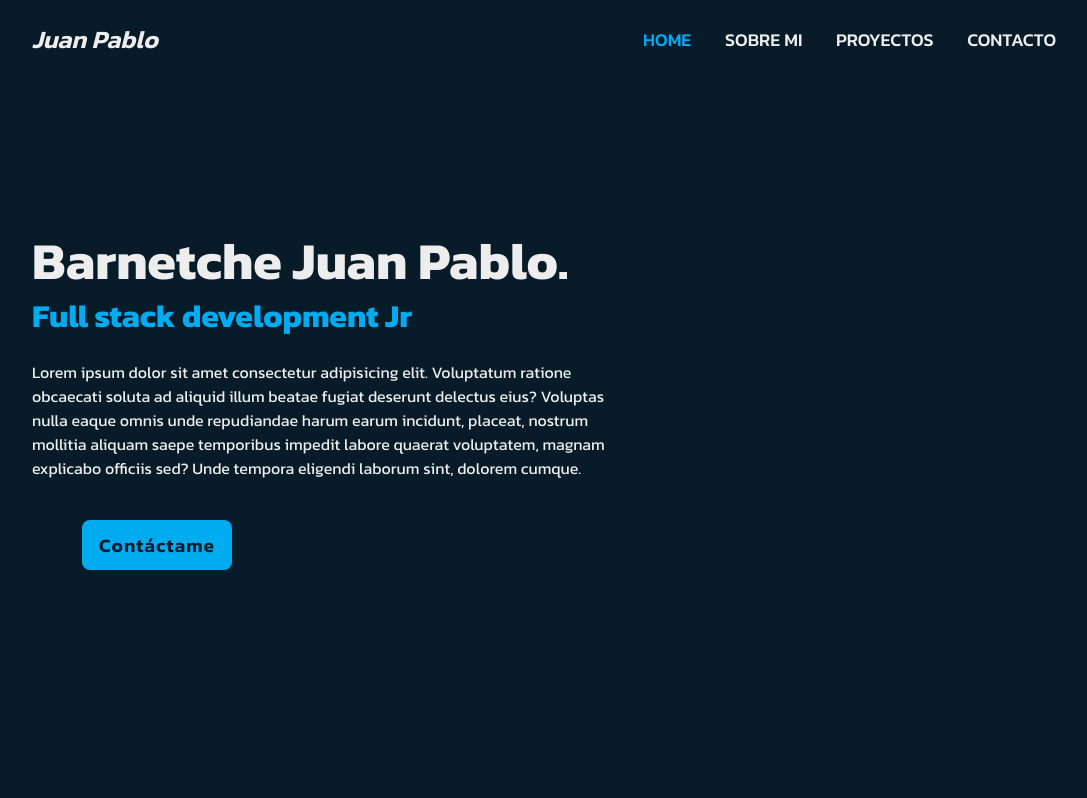
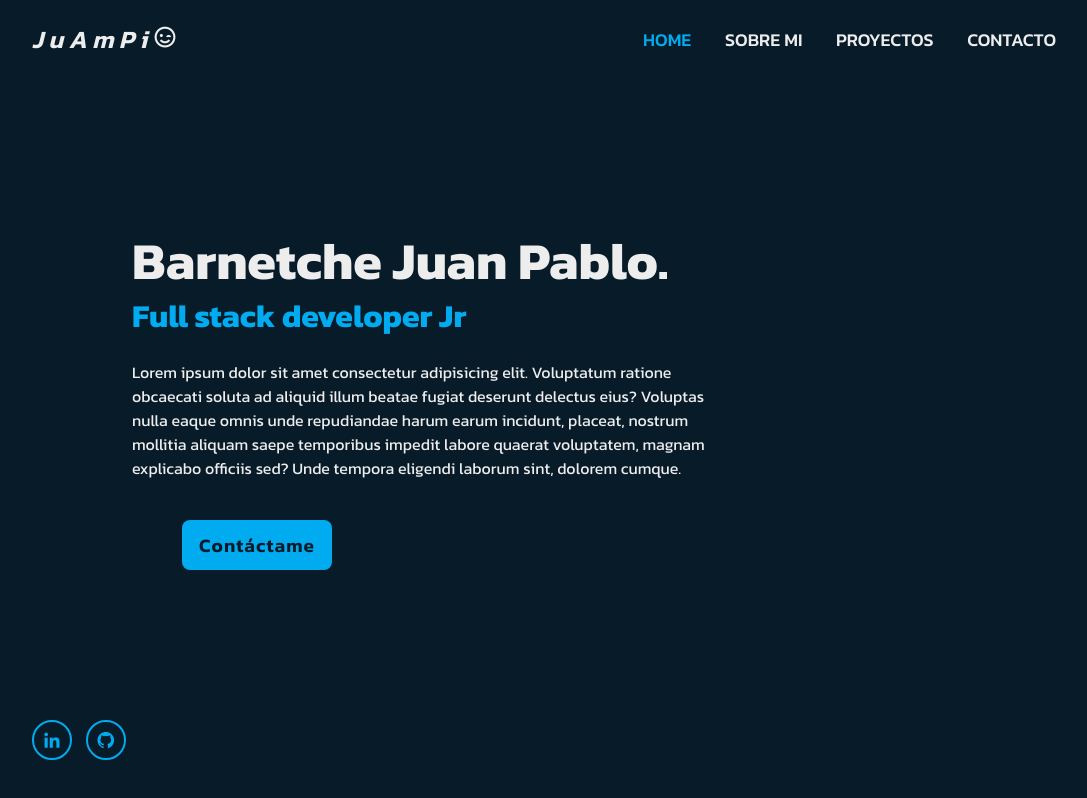
Before and after one commit to JuAmPi27/portfolio_personal, a plain HTML site: page index.html in a window 1280 px wide. Shown: the whole page, without its empty margins (96-1183 px from the left). Drawn offline with nearby package versions, Linux system fonts and the light colour scheme.

Commit message:
efecto de página y pequeñas modificaciones

```diff
--- a/index.html
+++ b/index.html
@@ -6,11 +6,12 @@
     <meta name="viewport" content="width=device-width, initial-scale=1.0">
     <title>Portfolio personal</title>
     <link rel="stylesheet" href="style.css">
+    <link href='https://unpkg.com/boxicons@2.1.4/css/boxicons.min.css' rel='stylesheet'>  <!-- BOXICONS -->
 </head>
 <body>
     <!-- header -->
     <header class="header">
-        <a href="#" class="logo"> <i>Juan Pablo</i></a>
+        <a href="#" class="logo"> <i>J u A m P i <i class='bx bx-wink-smile'></i></i></a>
 
          <!-- navbar -->
         <nav class="navbar">
@@ -24,12 +25,17 @@
     <section class="home">
         <div class="home-content">
             <h1>Barnetche Juan Pablo.</h1>
-            <h3>Full stack development Jr</h3>
+            <h3>Full stack developer Jr</h3>
             <p>Lorem ipsum dolor sit amet consectetur adipisicing elit. Voluptatum ratione obcaecati soluta ad aliquid illum beatae fugiat deserunt delectus eius? Voluptas nulla eaque omnis unde repudiandae harum earum incidunt, placeat, nostrum mollitia aliquam saepe temporibus impedit labore quaerat voluptatem, magnam explicabo officiis sed? Unde tempora eligendi laborum sint, dolorem cumque.</p>
             <div class="btn-box">
                 <a href="#">Contáctame</a>
             </div>
         </div>
+
+        <div class="home-sci">
+            <a href="#" target="_blank"><i class='bx bxl-linkedin'></i></a>
+            <a href="https://github.com/JuAmPi27?tab=repositories" target="_blank"><i class='bx bxl-github'></i></a>
+        </div>
     </section>
 
 </body>
--- a/style.css
+++ b/style.css
@@ -5,6 +5,7 @@
 :root {
     --color-primario: #ededed;
     --color-secundario: #00abf0;
+    --color-extra: #081b29;
 }
 
 
@@ -16,7 +17,6 @@
 }
 
 body {
-    background: #081b29;
     color: var(--color-primario);
 }
 
@@ -34,10 +34,23 @@ body {
 }
 
 .logo {
+    position: relative;
     font-size: 25px;
     color: var(--color-primario);
     text-decoration: none;
     font-weight: 600;
+}
+
+.logo::before {
+    content: '';
+    position: absolute;
+    top: 0;
+    right: 0;
+    width: 100%;
+    height: 100%;
+    background: var(--color-extra);
+    animation: showRight 1s ease forwards;
+    animation-delay: .4s;
 }
 
 .navbar a {
@@ -57,6 +70,7 @@ body {
 
 .home {
     height: 100vh;
+    background: var(--color-extra);
     display: flex;
     align-items: center;
     padding: 0 10%;
@@ -64,29 +78,83 @@ body {
 
 .home-content {
     max-width: 600px;
+    margin-left: 100px;
 }
 
 .home-content h1 {
+    position: relative;
     font-size: 52px;
     font-weight: 700;
     line-height: 1.2;
 }
 
+.home-content h1::before {
+    content: '';
+    position: absolute;
+    top: 0;
+    right: 0;
+    width: 100%;
+    height: 100%;
+    background: var(--color-extra);
+    animation: showRight 1s ease forwards;
+    animation-delay: 1s;
+}
+
 .home-content h3 {
+    position: relative;
     font-size: 32px;
     font-weight: 700;
     color: var(--color-secundario);
 }
 
+.home-content h3::before {
+    content: '';
+    position: absolute;
+    top: 0;
+    right: 0;
+    width: 100%;
+    height: 100%;
+    background: var(--color-extra);
+    animation: showRight 1s ease forwards;
+    animation-delay: 1.5s;
+}
+
 .home-content p {
+    position: relative;
     font-size: 16px;
     margin: 20px 0 40px;
 }
 
+.home-content p::before {
+    content: '';
+    position: absolute;
+    top: 0;
+    right: 0;
+    width: 100%;
+    height: 100%;
+    background: var(--color-extra);
+    animation: showRight 1s ease forwards;
+    animation-delay: 1.7s;
+}
+
 .home-content .btn-box {
+    position: relative;
     width: 345px;
     height: 50px;
     margin-left: 50px;
+}
+
+.home-content .btn-box::before {
+    content: '';
+    position: absolute;
+    top: 0;
+    right: 0;
+    width: 100%;
+    height: 100%;
+    background: var(--color-extra);
+    animation: showRight 1s ease forwards;
+    animation-delay: 1.7s;
+    z-index: 2;
 }
 
 .btn-box a {
@@ -99,7 +167,7 @@ body {
     background: var(--color-secundario);
     border-radius: 8px;
     font-size: 19px;
-    color: #081b29;
+    color: var(--color-extra);
     text-decoration: none;
     font-weight: 600;
     letter-spacing: 1px;
@@ -110,6 +178,7 @@ body {
 
 .btn-box a:hover {
     color: var(--color-primario);
+    color: var(--color-extra);
 }
 
 .btn-box a::before {
@@ -119,11 +188,80 @@ body {
     left: 0;
     width: 0;
     height: 100%;
-    background: #081b29;
+    background: var(--color-extra);
     z-index: -1;
     transition: .5s;
 }
 
 .btn-box a:hover::before {
     width: 100%;
+    background: var(--color-primario);
 }
+
+.home-sci {
+    position: absolute;
+    bottom: 40px;
+    width: 170px;
+}
+
+.home-sci::before {
+    content: '';
+    position: absolute;
+    top: 0;
+    right: 0;
+    width: 100%;
+    height: 100%;
+    background: var(--color-extra);
+    animation: showRight 1s ease forwards;
+    animation-delay: 2.2s;
+    z-index: 2;
+}
+
+.home-sci a:last-child {
+    margin-left: 10px;
+}
+
+.home-sci a {
+    position: relative;
+    display: inline-flex;
+    justify-content: center;
+    align-items: center;
+    width: 40px;
+    height: 40px;
+    background: transparent;
+    border: 2px solid var(--color-secundario);
+    border-radius: 50%;
+    font-size: 20px;
+    color: var(--color-secundario);
+    text-decoration: none;
+    z-index: 1;
+    overflow: hidden;
+}
+
+.home-sci a:hover {
+    color: var(--color-extra);
+    transition: .5s;
+}
+
+.home-sci a::before {
+    content: "";
+    position: absolute;
+    top: 0;
+    left: 0;
+    width: 0;
+    height: 100%;
+    background: var(--color-secundario);
+    z-index: -1;
+    transition: .5s;
+}
+
+.home-sci a:hover::before {
+    width: 100%;
+}
+
+/* KEYFRAMES ANIMATION */
+@keyframes showRight {
+    100% {
+        width: 0;
+    }
+}
```
Also changed, not shown: img/fondo1.jfif (added), img/fondo2.jfif (added), 1 other file.
